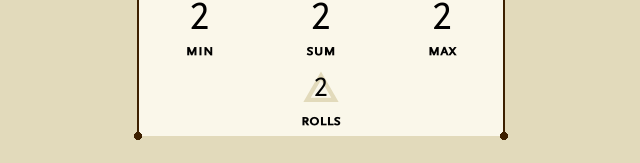
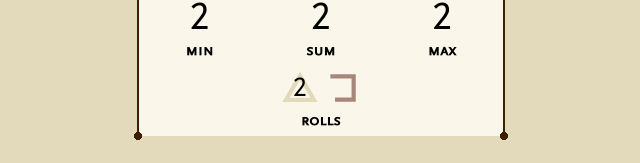
Before and after one commit to Auroratide/tap-to-roll, a React (Vite) app: page / in a window 1280 px wide. Both pictures are taken after a click on the button "d4". Shown: the part 542-705 px from the top of the page, without its empty margins (319-959 px from the left). Built offline with nearby package versions, Linux system fonts and the light colour scheme.

Commit message:
Indicate how long until the next series starts

```diff
--- a/src/DiceTapper/DiceTapper.tsx
+++ b/src/DiceTapper/DiceTapper.tsx
@@ -9,6 +9,7 @@ import { SquareGrid } from '../SquareGrid'
 import { ShowRollResult } from './ShowRollResult'
 import { Output } from './Output'
 import { Instructions } from './Instructions'
+import { TimedGhostResult } from './TimedGhostResult'
 
 export type DiceTapperProps = {
     id?: string,
@@ -21,7 +22,7 @@ export const DiceTapper = ({
     secondsUntilNewRollSeries = 4,
     random = Math.random,
 }: DiceTapperProps) => {
-    const [ rolls, addRoll, endRollSeries ] = useSeries<RollResult>([])
+    const [ rolls, addRoll, endRollSeries, inRollSeries ] = useSeries<RollResult>([])
     const rollValues = rolls.map(it => it.value)
     const min = rollValues.length > 0 ? Math.min(...rollValues) : ''
     const sum = rollValues.reduce((a, b) => a + b, 0)
@@ -37,8 +38,10 @@ export const DiceTapper = ({
     const roll = (rollDie: Die) => () => addRoll(rollDie(random))
 
     const [ restartSeriesTimeout, endSeriesTimeout ] = useRestartableTimout(endRollSeries)
+    const [ timeSeriesStarted, setTimeSeriesStarted ] = React.useState(new Date())
     React.useEffect(() => {
         restartSeriesTimeout(secondsUntilNewRollSeries * 1000)
+        setTimeSeriesStarted(new Date())
         return endSeriesTimeout
     }, [rolls])
 
@@ -62,9 +65,12 @@ export const DiceTapper = ({
                     <Output id={ids.max} label="Max">{max}</Output>
                 </section>
                 <section className={classes.rolls}>
-                    <Output id={ids.rolls} label="Rolls">{rolls.map((roll, i) => (
-                        <ShowRollResult key={i} result={roll} />
-                    ))}</Output>
+                    <Output id={ids.rolls} label="Rolls"><>
+                        {rolls.map((roll, i) => (
+                            <ShowRollResult key={i} result={roll} />
+                        ))}
+                        {inRollSeries && <TimedGhostResult start={timeSeriesStarted} seconds={secondsUntilNewRollSeries} />}
+                    </></Output>
                 </section>
             </section>
             <Instructions />
--- /dev/null
+++ b/src/DiceTapper/SquareProgress/SquareProgress.module.css
@@ -0,0 +1,7 @@
+.square-progress {
+    fill: none;
+    stroke: var(--square-progress-color, black);
+    stroke-width: var(--square-progress-width, 6);
+    stroke-dasharray: 400;
+    transition: stroke-dashoffset 0.25s ease-in-out;
+}
--- /dev/null
+++ b/src/DiceTapper/SquareProgress/SquareProgress.tsx
@@ -0,0 +1,15 @@
+import * as classes from './SquareProgress.module.css'
+
+export type SquareProgressProps = {
+    max: number,
+    value: number,
+}
+
+export const SquareProgress = ({ max, value }: SquareProgressProps) => (<>
+    <progress className="visually-hidden" max={max} value={value}>
+        <span>{value / max * 100}%</span>
+    </progress>
+    <svg className={classes['square-progress']} xmlns="http://www.w3.org/2000/svg" viewBox="0 0 120 120" aria-hidden="true">
+        <path strokeDashoffset={400 * (1 - value / max)} d="M 10 10 H 110 V 110 H 10 V 10 Z" />
+    </svg>
+</>)
--- /dev/null
+++ b/src/DiceTapper/SquareProgress/index.ts
@@ -0,0 +1 @@
+export * from './SquareProgress'
--- /dev/null
+++ b/src/DiceTapper/TimedGhostResult/TimedGhostResult.module.css
@@ -0,0 +1,9 @@
+.timed-ghost-result {
+    --square-progress-color: var(--color-primary);
+    --square-progress-width: 18;
+    display: inline-block;
+    width: 1em;
+    height: 1em;
+    margin: 0 0.25em;
+    opacity: 0.5;
+}
--- /dev/null
+++ b/src/DiceTapper/TimedGhostResult/TimedGhostResult.tsx
@@ -0,0 +1,40 @@
+import { useState, useEffect } from 'react'
+import { SquareProgress } from '../SquareProgress'
+import * as classes from './TimedGhostResult.module.css'
+
+export type TimedGhostResultProps = {
+    start: Date,
+    seconds: number,
+}
+
+export const TimedGhostResult = ({ start, seconds }: TimedGhostResultProps) => {
+    const milliseconds = seconds * 1000
+    const [ progress, setProgress ] = useState(0)
+    const [ frameRequest, setFrameRequest ] = useState<number>(undefined)
+
+    const tick = () => {
+        const newProgress = Date.now() - start.getTime()
+        setProgress(newProgress)
+
+        if (newProgress < milliseconds)
+            setFrameRequest(requestAnimationFrame(tick))
+    }
+
+    // We need to make sure to cancel the latest request when `start` is updated
+    useEffect(() => {
+        return () => cancelAnimationFrame(frameRequest)
+    }, [start, frameRequest])
+
+    useEffect(() => {
+        cancelAnimationFrame(frameRequest)
+        setFrameRequest(requestAnimationFrame(tick))
+
+        return () => cancelAnimationFrame(frameRequest)
+    }, [start])
+
+    return (
+        <span className={classes['timed-ghost-result']}>
+            <SquareProgress max={milliseconds} value={progress} />
+        </span>
+    )
+}
--- /dev/null
+++ b/src/DiceTapper/TimedGhostResult/index.ts
@@ -0,0 +1 @@
+export * from './TimedGhostResult'
--- a/src/DiceTapper/useSeries.ts
+++ b/src/DiceTapper/useSeries.ts
@@ -9,6 +9,7 @@ export const useSeries = <T>(initial: T[]): [
     T[],
     (item: T) => void,
     () => void,
+    boolean,
 ] => {
     const [ items, setItems ] = useState(initial)
     const [ inSeries, setInSeries ] = useState(false)
@@ -28,5 +29,6 @@ export const useSeries = <T>(initial: T[]): [
         items,
         addItem,
         endSeries,
+        inSeries,
     ]
 }
```
Also changed, not shown: 2 other files (tests, documents, lock files or other folders).
